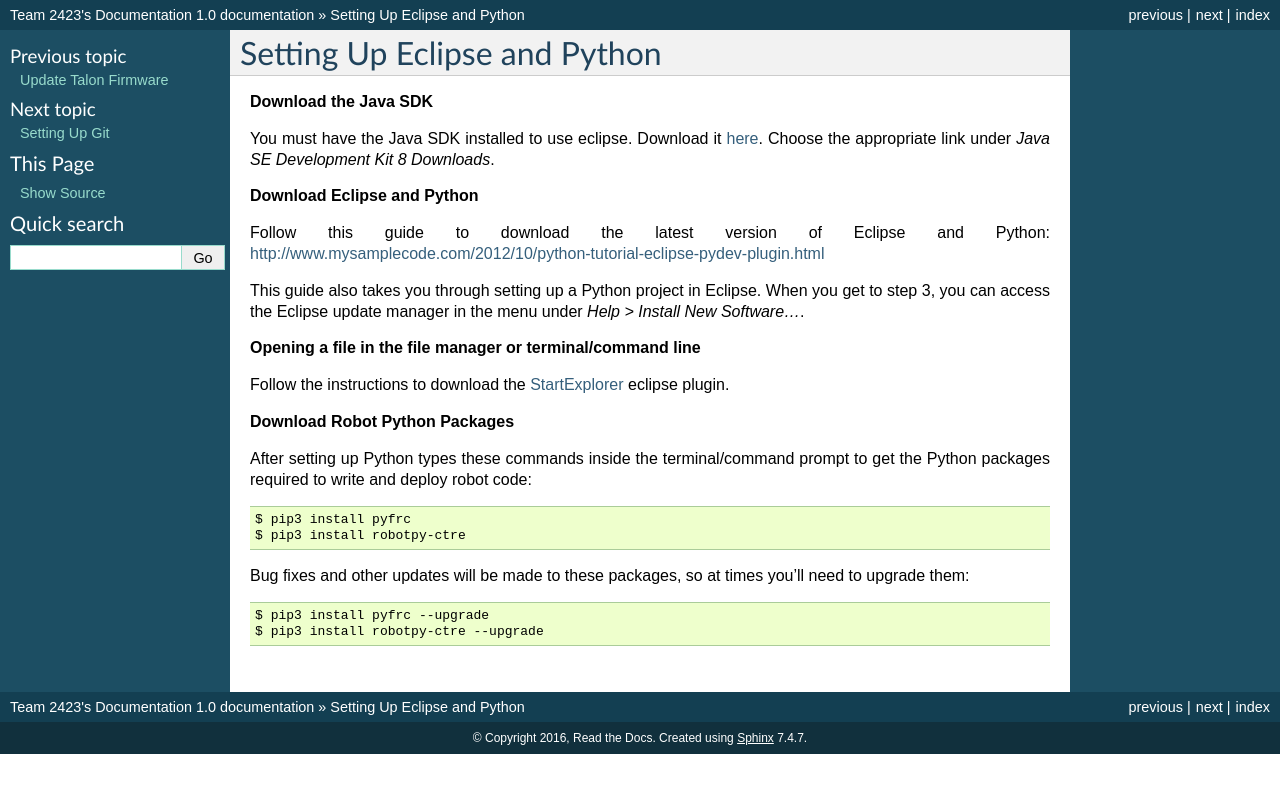
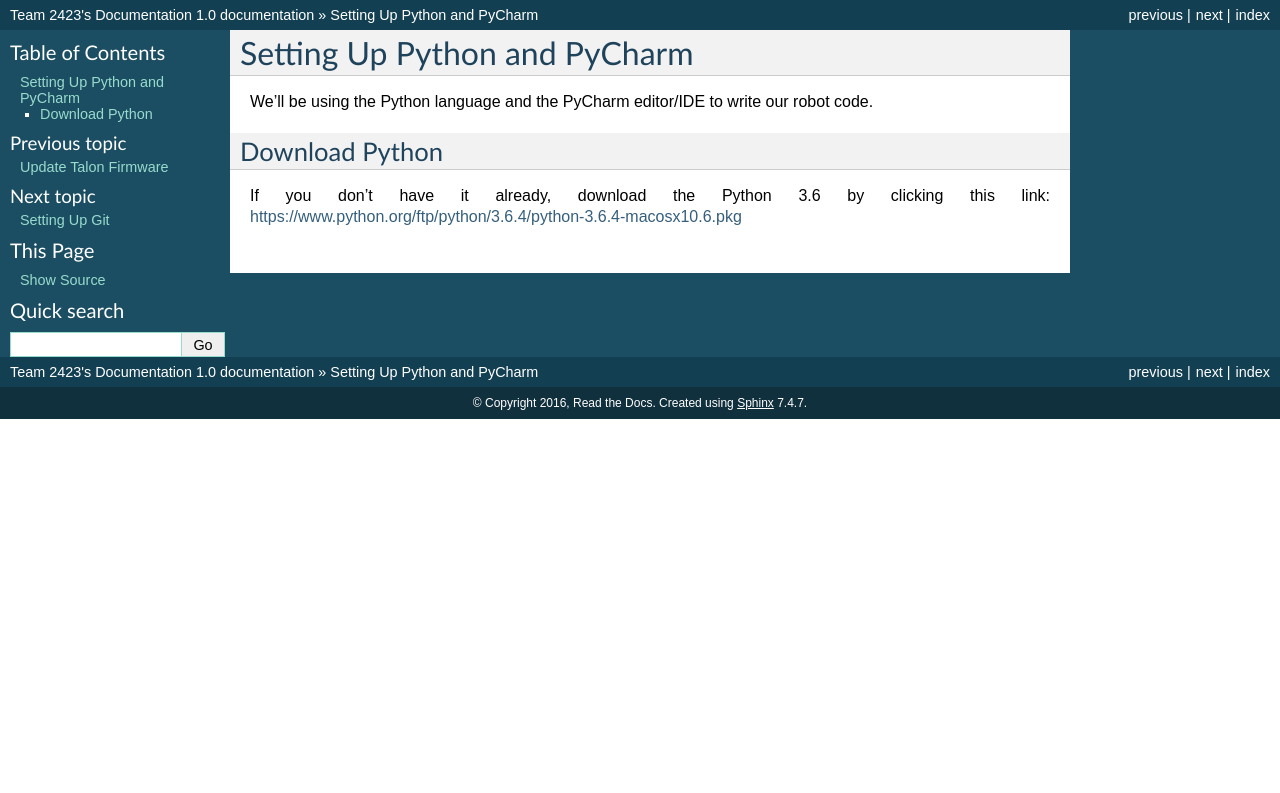
Before and after one commit to frc2423/docs, a Sphinx documentation site: the page built from docs/setting-up-eclipse-and-python.rst, in a window 1280 px wide. Shown: the top 793 px of the page. Built offline with Sphinx 7.4.7, drawn with Linux system fonts in a browser that asks for light colours.

Commit message:
Update setting-up-eclipse-and-python.rst

```diff
--- a/docs/setting-up-eclipse-and-python.rst
+++ b/docs/setting-up-eclipse-and-python.rst
@@ -1,38 +1,8 @@
 =============================
-Setting Up Eclipse and Python
+Setting Up Python and PyCharm
 =============================
-**Download the Java SDK**
+We'll be using the Python language and the PyCharm editor/IDE to write our robot code.
 
-You must have the Java SDK installed to use eclipse. Download it `here <http://www.oracle.com/technetwork/java/javase/downloads/jdk8-downloads-2133151.html>`_. Choose the appropriate link under *Java SE Development Kit 8 Downloads*.
-
-
-**Download Eclipse and Python**
-
-Follow this guide to download the latest version of Eclipse and Python: `<http://www.mysamplecode.com/2012/10/python-tutorial-eclipse-pydev-plugin.html>`_
-
-This guide also takes you through setting up a Python project in Eclipse. When you get to step 3, you can access the Eclipse update manager in the menu under *Help > Install New Software...*.
-
-
-**Opening a file in the file manager or terminal/command line**
-
-Follow the instructions to download the StartExplorer_ eclipse plugin.
-
-
-.. _StartExplorer: http://basti1302.github.io/startexplorer/#screenshots
-
-
-**Download Robot Python Packages**
-
-After setting up Python types these commands inside the terminal/command prompt to get the Python packages required to write and deploy robot code:
-
-.. code-block:: sh
-
-   $ pip3 install pyfrc
-   $ pip3 install robotpy-ctre
-
-Bug fixes and other updates will be made to these packages, so at times you'll need to upgrade them:
-
-.. code-block:: sh
-
-   $ pip3 install pyfrc --upgrade
-   $ pip3 install robotpy-ctre --upgrade
+Download Python
+===============
+If you don't have it already, download the Python 3.6 by clicking this link: https://www.python.org/ftp/python/3.6.4/python-3.6.4-macosx10.6.pkg
```
